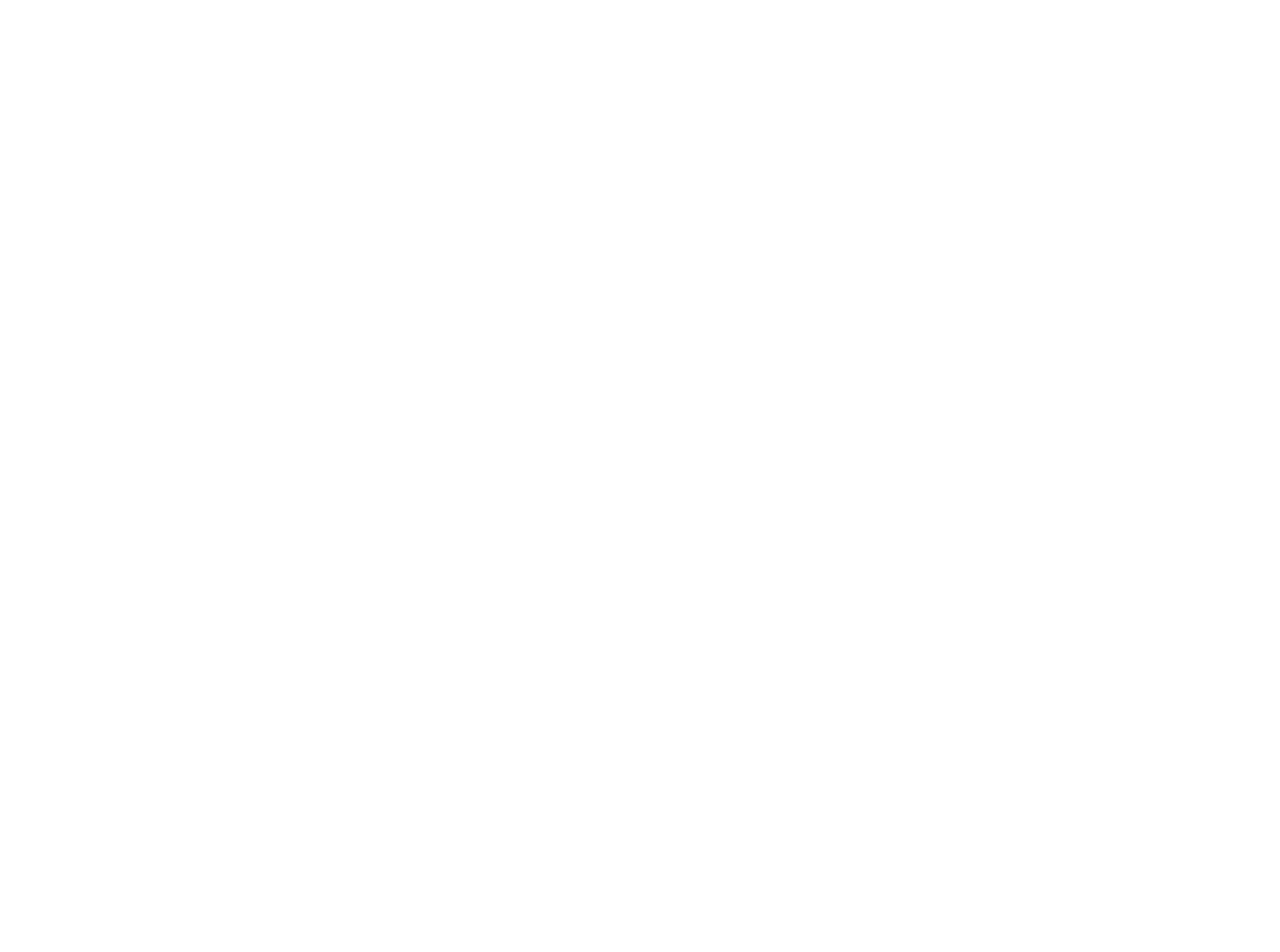
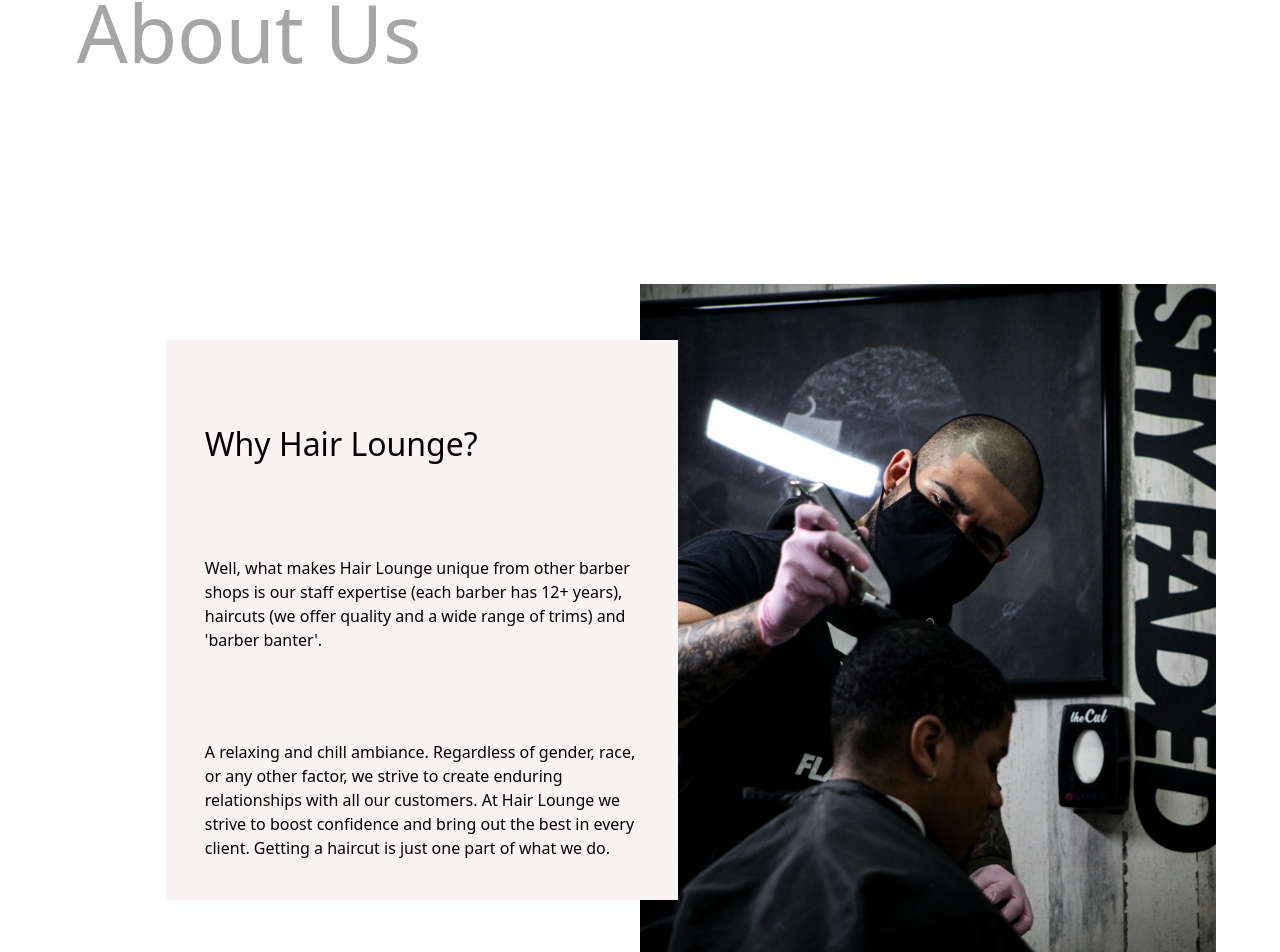
Before and after one commit to arty-11/BarberShop, a Next.js app in the folder barbershop/: page / in a window 1280 px wide. Shown: the part 852-1804 px from the top of the page. Before the commit the page ends 824 px from the top, so only its background shows below. Built offline with nearby package versions, Linux system fonts and the light colour scheme.

Commit message:
Add about us text and image to about section

```diff
--- a/barbershop/src/app/components1/about/about.js
+++ b/barbershop/src/app/components1/about/about.js
@@ -1,7 +1,38 @@
+import Image from 'next/image';
+import styles from './about.module.css';
+
 export default function About() {
   return (
     <section aria-labelledby="about">
-      <h2 id="about">About us</h2>
+      <h2 id="about" className={styles.AboutMainHeading}>About Us</h2>
+      <div className={styles.AboutFlexContainer}>
+        <div className={styles.AboutContainerText}>
+          <h3 className={[styles.AboutHeading, styles.MarginLeft].join(" ")}>
+            Why Hair Lounge?
+          </h3>
+          <br />
+          <p
+            className={[styles.MarginLeft, styles.ParaMarginTop, styles.ParaMarginRight].join(" ")}>
+            Well, what makes Hair Lounge unique from other barber shops is our staff expertise &#40;each barber has 12+ years&#41;, haircuts &#40;we offer quality and a wide range of trims&#41; and &apos;barber banter&apos;.
+          </p>
+          <br />
+          <p
+            className={[styles.MarginLeft, styles.ParaMarginTop, styles.ParaMarginRight].join(" ")}>
+            A relaxing and chill ambiance. Regardless of gender, race, or any other factor, we strive to create enduring relationships with all our customers. At Hair Lounge we strive to boost confidence and bring out the best in every client. Getting a haircut is just one part of what we do.
+          </p>
+        </div>
+        <div className={styles.AboutContainerImage}>
+          <Image
+            src='/Barber-imgs/picture-6.jpg'
+            fill={true}
+            quality={100}
+            sizes='(max-width:800px) 30vw, 40vw'
+            alt="Barber cutting hair"
+            className={styles.AboutImage}
+            priority
+          />
+        </div>
+      </div>
     </section>
   )
 }
--- a/barbershop/src/app/components1/about/about.module.css
+++ b/barbershop/src/app/components1/about/about.module.css
@@ -0,0 +1,50 @@
+.AboutMainHeading {
+    font-size: 5em;
+    margin-top: 3vh;
+    margin-left: 6vw;
+    margin-bottom: 24vh;
+    color: var(--headingGrey);
+}
+
+.AboutHeading {
+    margin-top: 10vh;
+    font-size: 2em;
+}
+
+.AboutFlexContainer {
+    display: flex;
+    justify-content: space-evenly;
+}
+
+.AboutContainerText {
+    position: relative;
+    background-color: #f9f4f4;
+    width: 40vw;
+    height: 70vh;
+    top: 7vh;
+    left: 8vw;
+    z-index: 1;
+}
+
+.AboutContainerImage {
+    position: relative;
+    width: 45vw;
+    height: 85vh;
+    overflow: hidden;
+}
+
+.AboutImage {
+    object-fit: cover;
+}
+
+.MarginLeft {
+    margin-left: 3vw;
+}
+
+.ParaMarginRight {
+    margin-right: 2vw;
+}
+
+.ParaMarginTop {
+    margin-top: 8vh;
+}
--- a/barbershop/src/app/components1/navbar/navbar.module.css
+++ b/barbershop/src/app/components1/navbar/navbar.module.css
@@ -34,5 +34,5 @@
 }
 
 .NavLiFlexItems:hover {
-    opacity: 0.9;
+    text-decoration: underline;
 }
--- a/barbershop/src/app/globals.css
+++ b/barbershop/src/app/globals.css
@@ -8,6 +8,7 @@
   padding: 0;
   --white: #fff;
   --black: #000;
+  --headingGrey: #a6a6a6;
 }
 
 html, body {
```
